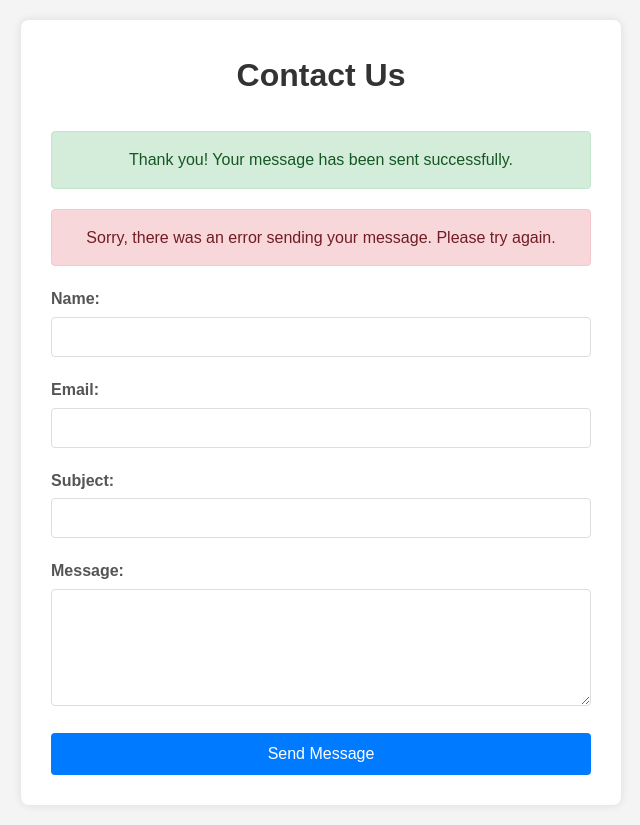
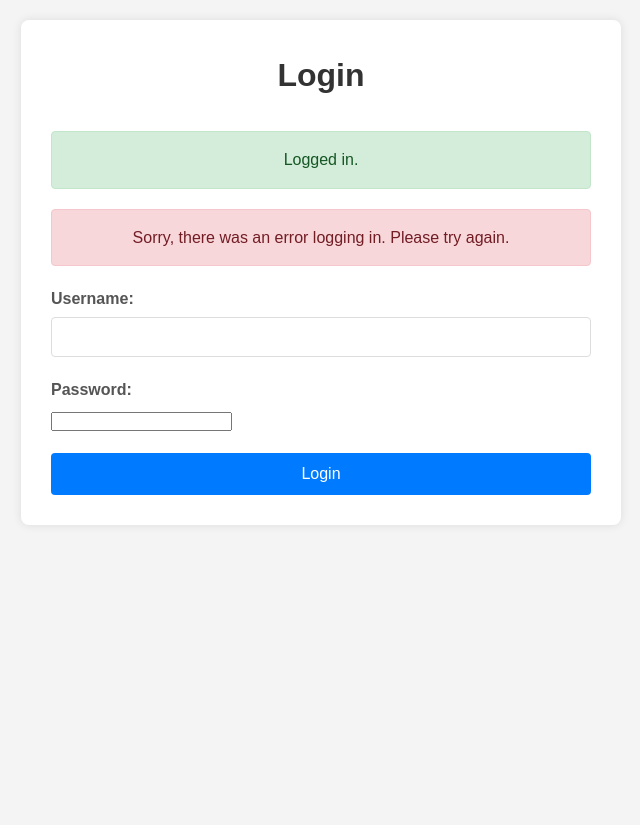
Before and after one commit to FSPonte/Game2All, a PHP site: page /backend/index.html in a window 1280 px wide. Shown: the whole page, without its empty margins (319-959 px from the left). After the commit the page ends 495 px from the top, so only its background shows below. Run offline with PHP 8.4, Linux system fonts and the light colour scheme.

Commit message:
Removed backend files to main directory

```diff
--- a/backend/index.html
+++ /dev/null
@@ -1,67 +0,0 @@
-<!DOCTYPE html>
-<html lang = "en">
-
-<head>
-	<meta charset = "UTF-8">
-	<meta name = "viewport" content = "width=device-width, initial-scale=1.0">
-	<title>
-		Contact Form
-	</title>
-	<link rel = "stylesheet" href = "style.css">
-</head>
-
-<body>
-	<div class = "container">
-		<h1>
-			Contact Us
-		</h1>
-
-		<?php if (isset($_GET['success'])): ?>
-			<div class = "alert success">
-				Thank you! Your message has been sent successfully.
-			</div>
-		<?php endif; ?>
-
-		<?php if (isset($_GET['error'])): ?>
-			<div class = "alert error">
-				Sorry, there was an error sending your message. Please try again.
-			</div>
-		<?php endif; ?>
-
-		<form action = "process.php" method = "POST">
-			<div class = "form-group">
-				<label for = "name">
-					Name:
-				</label>
-				<input type = "text" id = "name" name = "name" required>
-			</div>
-
-			<div class = "form-group">
-				<label for = "email">
-					Email:
-				</label>
-				<input type = "email" id = "email" name = "email" required>
-			</div>
-
-			<div class = "form-group">
-				<label for = "subject">
-					Subject:
-				</label>
-				<input type = "text" id = "subject" name = "subject" required>
-			</div>
-
-			<div class = "form-group">
-				<label for = "message">
-					Message:
-				</label>
-				<textarea id = "message" name = "message" rows = "5" required>
-				</textarea>
-			</div>
-
-			<button type = "submit" class = "btn">
-				Send Message
-			</button>
-		</form>
-	</div>
-</body>
-</html>
--- a/backend/style.css
+++ /dev/null
@@ -1,100 +0,0 @@
-*
-{
-	margin: 0;
-	padding: 0;
-	box-sizing: border-box;
-}
-
-body
-{
-	font-family: Arial, sans-serif;
-	line-height: 1.6;
-	background-color: #f4f4f4;
-	padding: 20px;
-}
-
-.container
-{
-	max-width: 600px;
-	margin: 0 auto;
-	background: white;
-	padding: 30px;
-	border-radius: 8px;
-	box-shadow: 0 0 10px rgba(0,0,0,0.1);
-}
-
-h1
-{
-	text-align: center;
-	margin-bottom: 30px;
-	color: #333;
-}
-
-.form-group
-{
-	margin-bottom: 20px;
-}
-
-label
-{
-	display: block;
-	margin-bottom: 5px;
-	font-weight: bold;
-	color: #555;
-}
-
-input[type = "text"],
-input[type = "email"],
-
-textarea
-{
-	width: 100%;
-	padding: 10px;
-	border: 1px solid #ddd;
-	border-radius: 4px;
-	font-size: 16px;
-}
-
-textarea
-{
-	resize: vertical;
-}
-
-.btn
-{
-	background-color: #007bff;
-	color: white;
-	padding: 12px 30px;
-	border: none;
-	border-radius: 4px;
-	cursor: pointer;
-	font-size: 16px;
-	width: 100%;
-}
-
-.btn:hover
-{
-	background-color: #0056b3;
-}
-
-.alert
-{
-	padding: 15px;
-	margin-bottom: 20px;
-	border-radius: 4px;
-	text-align: center;
-}
-
-.alert.success
-{
-	background-color: #d4edda;
-	color: #155724;
-	border: 1px solid #c3e6cb;
-}
-
-.alert.error
-{
-	background-color: #f8d7da;
-	color: #721c24;
-	border: 1px solid #f5c6cb;
-}
--- a/backend/submissions.txt
+++ /dev/null
@@ -1,4 +0,0 @@
-{"timestamp":"2025-10-19 21:46:49","name":"Francisco Ponte","email":"fsponte@outlook.com","subject":"Test","message":"Teste n\u00famero 1","ip_address":"127.0.0.1"}
-{"timestamp":"2025-10-19 21:57:02","name":"Francisco Ponte","email":"fsponte@outlook.com","subject":"Test 2","message":"Teste ndsa #2\r\n.","ip_address":"127.0.0.1"}
-{"timestamp":"2025-10-20 00:40:36","name":"Francisco Ponte","email":"fsponte@outlook.com","subject":"Test 2","message":"Teste num 2","ip_address":"127.0.0.1"}
-{"timestamp":"2025-10-20 00:44:36","name":"Francisco Ponte","email":"fsponte@outlook.com","subject":"434","message":"534534","ip_address":"127.0.0.1"}
--- a/index.html
+++ b/index.html
@@ -1,31 +1,52 @@
 <!DOCTYPE html>
-<html lang="en">
+<html lang = "en">
+
 <head>
-	<meta charset="UTF-8" />
-	<meta name="viewport" content="width=device-width, initial-scale=1.0" />
-	<link rel="stylesheet" href="style.css" />
-	<title>Expanding Cards</title>
+	<meta charset = "UTF-8">
+	<meta name = "viewport" content = "width=device-width, initial-scale=1.0">
+	<title>
+		Contact Form
+	</title>
+	<link rel = "stylesheet" href = "style.css">
 </head>
+
 <body>
-	<div class="container">
-	  <div class="panel active" style="background-image: url('https://images.unsplash.com/photo-1558979158-65a1eaa08691?ixlib=rb-1.2.1&ixid=eyJhcHBfaWQiOjEyMDd9&auto=format&fit=crop&w=1350&q=80')">
-		<h3>Explore The World</h3>
+	<div class = "container">
+		<h1>
+			Login
+		</h1>
+
+		<?php if (isset($_GET["success"])): ?>
+			<div class = "alert success">
+				Logged in.
 			</div>
-	  <div class="panel" style="background-image: url('https://images.unsplash.com/photo-1572276596237-5db2c3e16c5d?ixlib=rb-1.2.1&ixid=eyJhcHBfaWQiOjEyMDd9&auto=format&fit=crop&w=1350&q=80')">
-		<h3>Wild Forest</h3>
+		<?php endif; ?>
+
+		<?php if (isset($_GET["error"])): ?>
+			<div class = "alert error">
+				Sorry, there was an error logging in. Please try again.
 			</div>
-	  <div class="panel" style="background-image: url('https://images.unsplash.com/photo-1507525428034-b723cf961d3e?ixlib=rb-1.2.1&ixid=eyJhcHBfaWQiOjEyMDd9&auto=format&fit=crop&w=1353&q=80')">
-		<h3>Sunny Beach</h3>
-	  </div>
-	  <div class="panel" style="background-image: url('https://images.unsplash.com/photo-1551009175-8a68da93d5f9?ixlib=rb-1.2.1&ixid=eyJhcHBfaWQiOjEyMDd9&auto=format&fit=crop&w=1351&q=80')">
-		<h3>City on Winter</h3>
-	  </div>
-	  <div class="panel" style="background-image: url('https://images.unsplash.com/photo-1549880338-65ddcdfd017b?ixlib=rb-1.2.1&ixid=eyJhcHBfaWQiOjEyMDd9&auto=format&fit=crop&w=1350&q=80')">
-		<h3>Mountains - Clouds</h3>
+		<?php endif; ?>
+
+		<form action = "login.php" method = "POST">
+			<div class = "form-group">
+				<label for = "username">
+					Username:
+				</label>
+				<input type = "text" id = "username" name = "username" required>
 			</div>
 
+			<div class = "form-group">
+				<label for = "password">
+					Password:
+				</label>
+				<input type = "password" id = "password" name = "password" required>
 			</div>
 
-	<script src="script.js"></script>
+			<button type = "submit" class = "btn">
+				Login
+			</button>
+		</form>
+	</div>
 </body>
 </html>
--- /dev/null
+++ b/login_submissions.json
@@ -0,0 +1,4 @@
+{"timestamp":"2025-10-22 20:06:57","username":"fsponte","password":"1234567890","ip_address":"127.0.0.1"}
+{"timestamp":"2025-10-22 20:07:55","username":"fsponte","password":"1234567890","ip_address":"127.0.0.1"}
+{"timestamp":"2025-10-22 20:08:51","username":"fsponte","password":"1234567890","ip_address":"127.0.0.1"}
+{"timestamp":"2025-10-22 20:11:02","username":"fsponte","password":"1234567890","ip_address":"127.0.0.1"}
--- a/style.css
+++ b/style.css
@@ -1,63 +1,100 @@
-@import url('https://fonts.googleapis.com/css?family=Muli&display=swap');
-
-* {
+*
+{
+	margin: 0;
+	padding: 0;
 	box-sizing: border-box;
 }
 
-body {
-	font-family: 'Muli', sans-serif;
-	display: flex;
-	align-items: center;
-	justify-content: center;
-	height: 100vh;
-	overflow: hidden;
-	margin: 0;
+body
+{
+	font-family: Arial, sans-serif;
+	line-height: 1.6;
+	background-color: #f4f4f4;
+	padding: 20px;
 }
 
-.container {
-	display: flex;
-	width: 90vw;
+.container
+{
+	max-width: 600px;
+	margin: 0 auto;
+	background: white;
+	padding: 30px;
+	border-radius: 8px;
+	box-shadow: 0 0 10px rgba(0,0,0,0.1);
 }
 
-.panel {
-	background-size: cover;
-	background-position: center;
-	background-repeat: no-repeat;
-	height: 80vh;
-	border-radius: 50px;
-	color: #fff;
-	cursor: pointer;
-	flex: 0.5;
-	margin: 10px;
-	position: relative;
-	-webkit-transition: all 700ms ease-in;
+h1
+{
+	text-align: center;
+	margin-bottom: 30px;
+	color: #333;
 }
 
-.panel h3 {
-	font-size: 24px;
-	position: absolute;
-	bottom: 20px;
-	left: 20px;
-	margin: 0;
-	opacity: 0;
+.form-group
+{
+	margin-bottom: 20px;
 }
 
-.panel.active {
-	flex: 5;
+label
+{
+	display: block;
+	margin-bottom: 5px;
+	font-weight: bold;
+	color: #555;
 }
 
-.panel.active h3 {
-	opacity: 1;
-	transition: opacity 0.3s ease-in 0.4s;
+input[type = "text"],
+input[type = "email"],
+
+textarea
+{
+	width: 100%;
+	padding: 10px;
+	border: 1px solid #ddd;
+	border-radius: 4px;
+	font-size: 16px;
 }
 
-@media (max-width: 480px) {
-	.container {
-	width: 100vw;
-	}
+textarea
+{
+	resize: vertical;
+}
 
-	.panel:nth-of-type(4),
-	.panel:nth-of-type(5) {
-	display: none;
-	}
+.btn
+{
+	background-color: #007bff;
+	color: white;
+	padding: 12px 30px;
+	border: none;
+	border-radius: 4px;
+	cursor: pointer;
+	font-size: 16px;
+	width: 100%;
 }
+
+.btn:hover
+{
+	background-color: #0056b3;
+}
+
+.alert
+{
+	padding: 15px;
+	margin-bottom: 20px;
+	border-radius: 4px;
+	text-align: center;
+}
+
+.alert.success
+{
+	background-color: #d4edda;
+	color: #155724;
+	border: 1px solid #c3e6cb;
+}
+
+.alert.error
+{
+	background-color: #f8d7da;
+	color: #721c24;
+	border: 1px solid #f5c6cb;
+}
```
Also changed, not shown: login.php (renamed from backend/process.php, +11 -21 lines), backend/README.md (deleted). Lines whose indentation alone changed are shown as unchanged.
